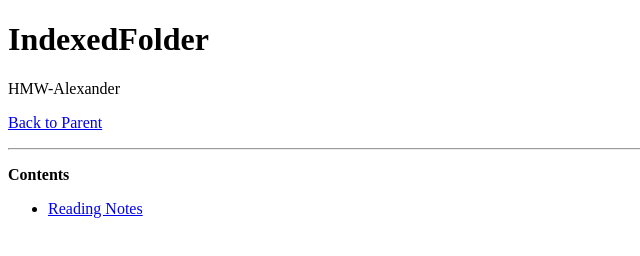
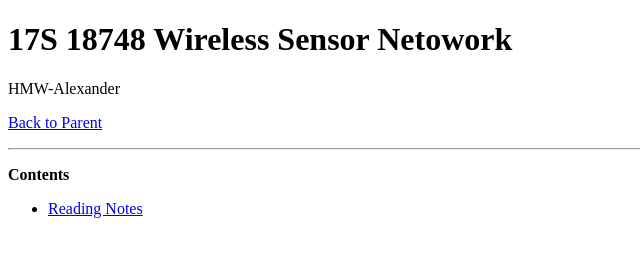
Before and after one commit to MengwenHe-CMU/17S_18748_WirelessSensorNetwork, a plain HTML site: page index.html in a window 1280 px wide. Shown: the whole page, without its empty margins (0-640 px from the left). Drawn offline with Linux system fonts and the light colour scheme.

Commit message:
auto-update

```diff
--- a/index.html
+++ b/index.html
@@ -5,7 +5,7 @@
   <meta name="generator" content="pandoc">
   <meta name="viewport" content="width=device-width, initial-scale=1.0, user-scalable=yes">
   <meta name="author" content="HMW-Alexander">
-  <title>IndexedFolder</title>
+  <title>17S 18748 Wireless Sensor Netowork</title>
   <style type="text/css">code{white-space: pre;}</style>
   <!--[if lt IE 9]>
     <script src="//cdnjs.cloudflare.com/ajax/libs/html5shiv/3.7.3/html5shiv-printshiv.min.js"></script>
@@ -13,7 +13,7 @@
 </head>
 <body>
 <header>
-<h1 class="title"><strong>IndexedFolder</strong></h1>
+<h1 class="title"><strong>17S 18748 Wireless Sensor Netowork</strong></h1>
 <p class="author">HMW-Alexander</p>
 </header>
 <p><a href="../index.html">Back to Parent</a></p>
```
Also changed, not shown: 1 other file.
